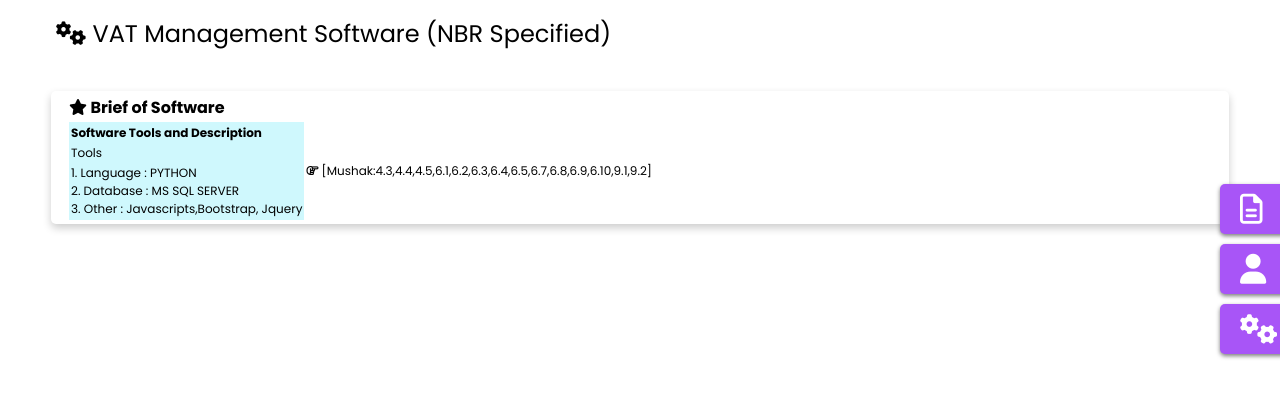
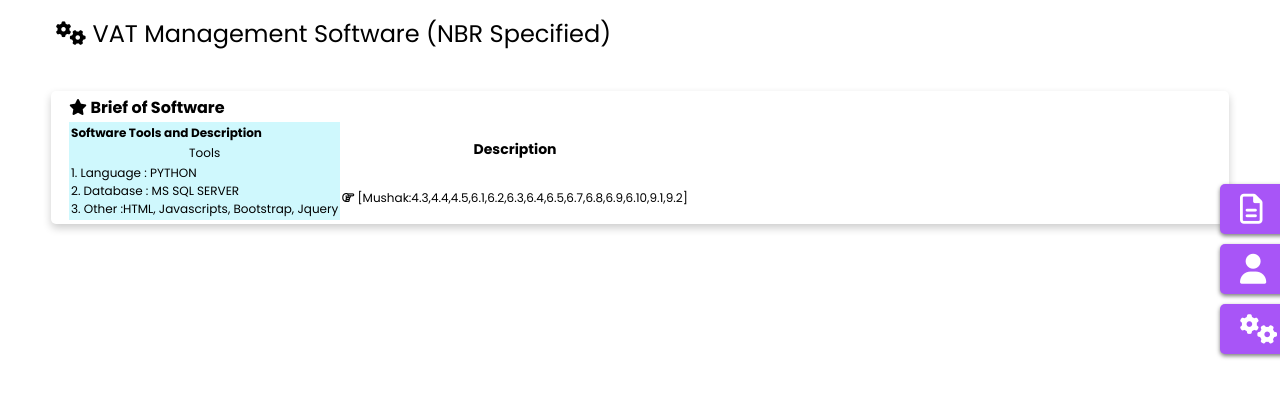
Before and after one commit to khorshedCse/myprofile, a plain HTML site: page vat.html in a window 1280 px wide. Shown: the part 80-478 px from the top of the page. Drawn offline with nearby package versions, Linux system fonts and the light colour scheme.

Commit message:
Update vat.html

```diff
--- a/vat.html
+++ b/vat.html
@@ -130,7 +130,7 @@
 				  <th>Software Tools and Description</th>
 				  </thead>
 				  <tr>
-				   <td>
+				   <td style="text-align:center;">
 				   Tools
 				   </td>
 
@@ -140,19 +140,20 @@
 				   <td>
 				   1. Language : PYTHON</br>
 				   2. Database : MS SQL SERVER</br>
-				   3. Other    : Javascripts,Bootstrap, Jquery
+				   3. Other    :HTML, Javascripts, Bootstrap, Jquery
 				   </td>
 
 				  </tr>
 				  </table>
 				</td>
 			  </tr>
+		  	  <tr>
+				<td style="text-align: center;"> <h3> Description </h3> </td>
+			   </tr>
 			  <tr>
 				<td style="text-align: left;"><i class="far fa-hand-point-right"></i> [Mushak:4.3,4.4,4.5,6.1,6.2,6.3,6.4,6.5,6.7,6.8,6.9,6.10,9.1,9.2] </td>
 			  </tr>
-			  <tr>
-				<td style="text-align: left;"> </td>
-			   </tr>
+
 
 			</table>
           </div>
```
